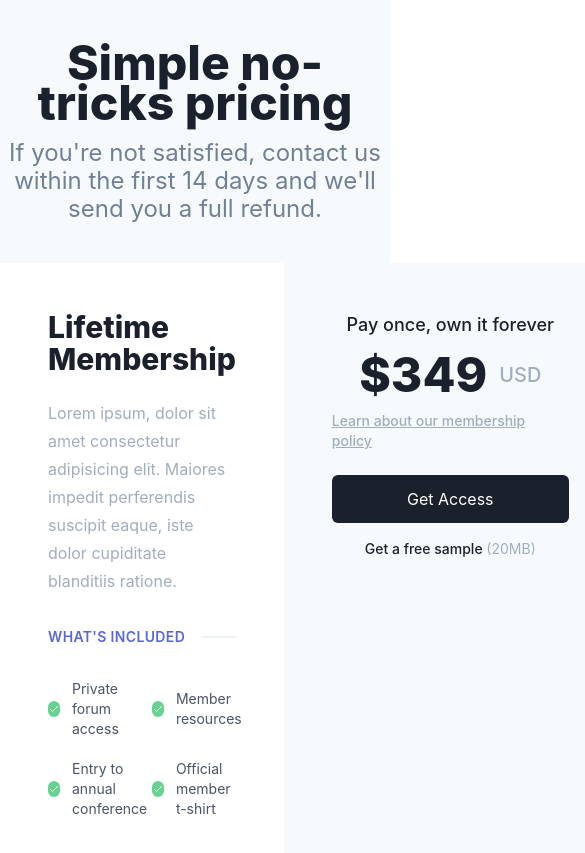
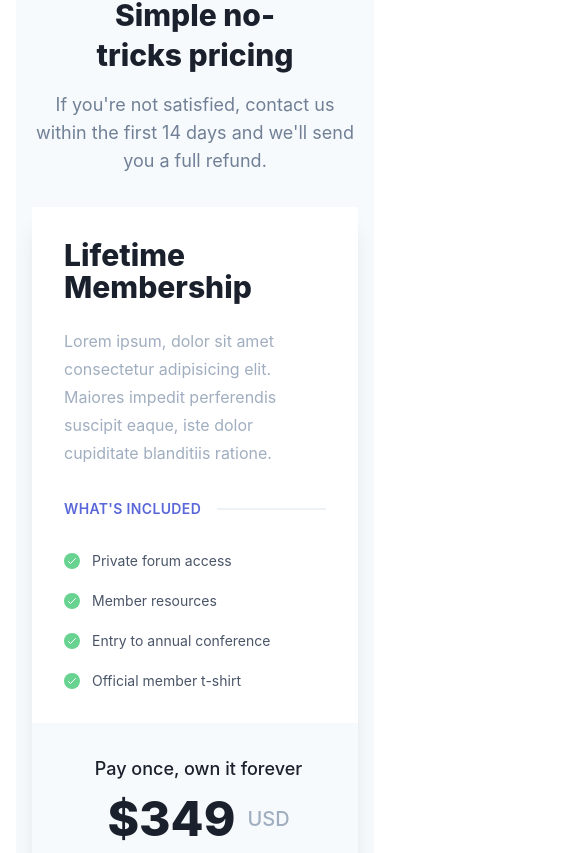
Before and after one commit to pratikjain2712/tailwindPractice, a React (Create React App) app: page / in a window 390 px wide. Shown: the part 3171-4024 px from the top of the page, 585 px wide, since content can reach past the window. Built offline with nearby package versions, Linux system fonts and the light colour scheme.

Commit message:
responsive Pricing section updated

```diff
--- a/src/components/Pricing.js
+++ b/src/components/Pricing.js
@@ -1,14 +1,47 @@
 import React from "react";
+
+const membershipFeaturesList = [
+  {
+    item: "Private forum access",
+  },
+  {
+    item: "Member resources",
+  },
+  {
+    item: "Entry to annual conference",
+  },
+  {
+    item: "Official member t-shirt",
+  },
+];
+
+function MembershipFeaturesListItem({ item }) {
+  return (
+    <li className="gap-3 flex items-center">
+      <span className="h-4 w-4 bg-green-400 rounded-lg flex items-center justify-center">
+        <svg xmlns="http://www.w3.org/2000/svg" className="h-3 w-3 text-white" fill="none" viewBox="0 0 24 24" stroke="currentColor">
+          <path strokeLinecap="round" strokeLinejoin="round" strokeWidth={2} d="M5 13l4 4L19 7" />
+        </svg>
+      </span>
+      <span>{item}</span>
+    </li>
+  );
+}
 
 export default function Pricing() {
   return (
-    <section className="pricingSection py-24 bg-gray-100">
-      <h3 className="text-center mb-4 font-extrabold text-5xl leading-10 font-sans text-gray-900">Simple no-tricks pricing</h3>
-      <p className="text-2xl mb-10 leading-7 font-sans font-normal text-center text-gray-600">
+    <section className="pricingSection py-12 md:py-24 bg-gray-100 px-4 mx-4 sm:px-0 sm:mx-0">
+      <h3 className="text-center mb-4 px-12 sm:px-0 font-extrabold text-3xl lg:text-4xl xl:text-5xl leading-10 font-sans text-gray-900">
+        Simple no-tricks pricing
+      </h3>
+      <p className="text-lg lg:text-lg xl:text-2xl mb-8 lg:mb-12 xl:mb-10 leading-7 font-sans font-normal text-center text-gray-600">
         If you're not satisfied, contact us within the first 14 days and we'll send you a full refund.
       </p>
-      <div className="mx-auto flex shadow-xl rounded-lg" style={{ maxWidth: 1298 }}>
-        <div className="bg-white p-12 col-span-2 w-full">
+      <div
+        className="mx-auto flex flex-col md:flex-row rounded-md shadow-xl sm:rounded-lg md:max-w-2xl lg:max-w-4xl xl:max-w-screen-xl"
+        style={{ maxWidth: "1298px !important" }}
+      >
+        <div className="bg-white p-8 xl:p-12 col-span-2 w-full">
           <h3 className="text-3xl mb-6 leading-8 font-sans font-extrabold text-gray-900">Lifetime Membership</h3>
           <p className="text-md leading-7 font-normal text-gray-500 font-sans mb-8">
             Lorem ipsum, dolor sit amet consectetur adipisicing elit. Maiores impedit perferendis suscipit eaque, iste dolor cupiditate
@@ -20,66 +53,13 @@ export default function Pricing() {
             </h6>
             <p className="border-t-2 border-gray-200 w-full"></p>
           </div>
-          <ul className="text-gray-700 text-sm leading-5 font-normal grid gap-5 grid-cols-2">
-            <li className="gap-3 flex items-center">
-              <span className="h-4 w-4 bg-green-400 rounded-lg flex items-center justify-center">
-                <svg
-                  xmlns="http://www.w3.org/2000/svg"
-                  className="h-3 w-3 text-white"
-                  fill="none"
-                  viewBox="0 0 24 24"
-                  stroke="currentColor"
-                >
-                  <path strokeLinecap="round" strokeLinejoin="round" strokeWidth={2} d="M5 13l4 4L19 7" />
-                </svg>
-              </span>
-              <span>Private forum access</span>
-            </li>
-            <li className="gap-3 flex items-center">
-              <span className="h-4 w-4 bg-green-400 rounded-lg flex items-center justify-center">
-                <svg
-                  xmlns="http://www.w3.org/2000/svg"
-                  className="h-3 w-3 text-white"
-                  fill="none"
-                  viewBox="0 0 24 24"
-                  stroke="currentColor"
-                >
-                  <path strokeLinecap="round" strokeLinejoin="round" strokeWidth={2} d="M5 13l4 4L19 7" />
-                </svg>
-              </span>
-              <span>Member resources</span>
-            </li>
-            <li className="gap-3 flex items-center">
-              <span className="h-4 w-4 bg-green-400 rounded-lg flex items-center justify-center">
-                <svg
-                  xmlns="http://www.w3.org/2000/svg"
-                  className="h-3 w-3 text-white"
-                  fill="none"
-                  viewBox="0 0 24 24"
-                  stroke="currentColor"
-                >
-                  <path strokeLinecap="round" strokeLinejoin="round" strokeWidth={2} d="M5 13l4 4L19 7" />
-                </svg>
-              </span>
-              <span>Entry to annual conference</span>
-            </li>
-            <li className="gap-3 flex items-center">
-              <span className="h-4 w-4 bg-green-400 rounded-lg flex items-center justify-center">
-                <svg
-                  xmlns="http://www.w3.org/2000/svg"
-                  className="h-3 w-3 text-white"
-                  fill="none"
-                  viewBox="0 0 24 24"
-                  stroke="currentColor"
-                >
-                  <path strokeLinecap="round" strokeLinejoin="round" strokeWidth={2} d="M5 13l4 4L19 7" />
-                </svg>
-              </span>
-              <span>Official member t-shirt</span>
-            </li>
+          <ul className="text-gray-700 text-sm leading-5 font-normal grid gap-5 grid-cols-1 sm:grid-cols-2 ">
+            {membershipFeaturesList.map((l, key) => (
+              <MembershipFeaturesListItem item={l.item} key={`membershipFeaturesListItem-${key}`} />
+            ))}
           </ul>
         </div>
-        <div className="bg-gray-100 flex items-center flex-col p-12 " style={{ minWidth: 333 }}>
+        <div className="bg-gray-25 md:bg-gray-100 flex items-center justify-center flex-col p-8 xl:p-12" style={{ minWidth: 333 }}>
           <p className="text-lg leading-7 font-medium text-gray-900 font-sans mb-4">Pay once, own it forever</p>
           <p className="font-sans mb-4 flex items-center">
             <span className="text-5xl leading-10 font-extrabold text-gray-900 mr-3">$349</span>
```
Also changed, not shown: src/tailwind.css.
